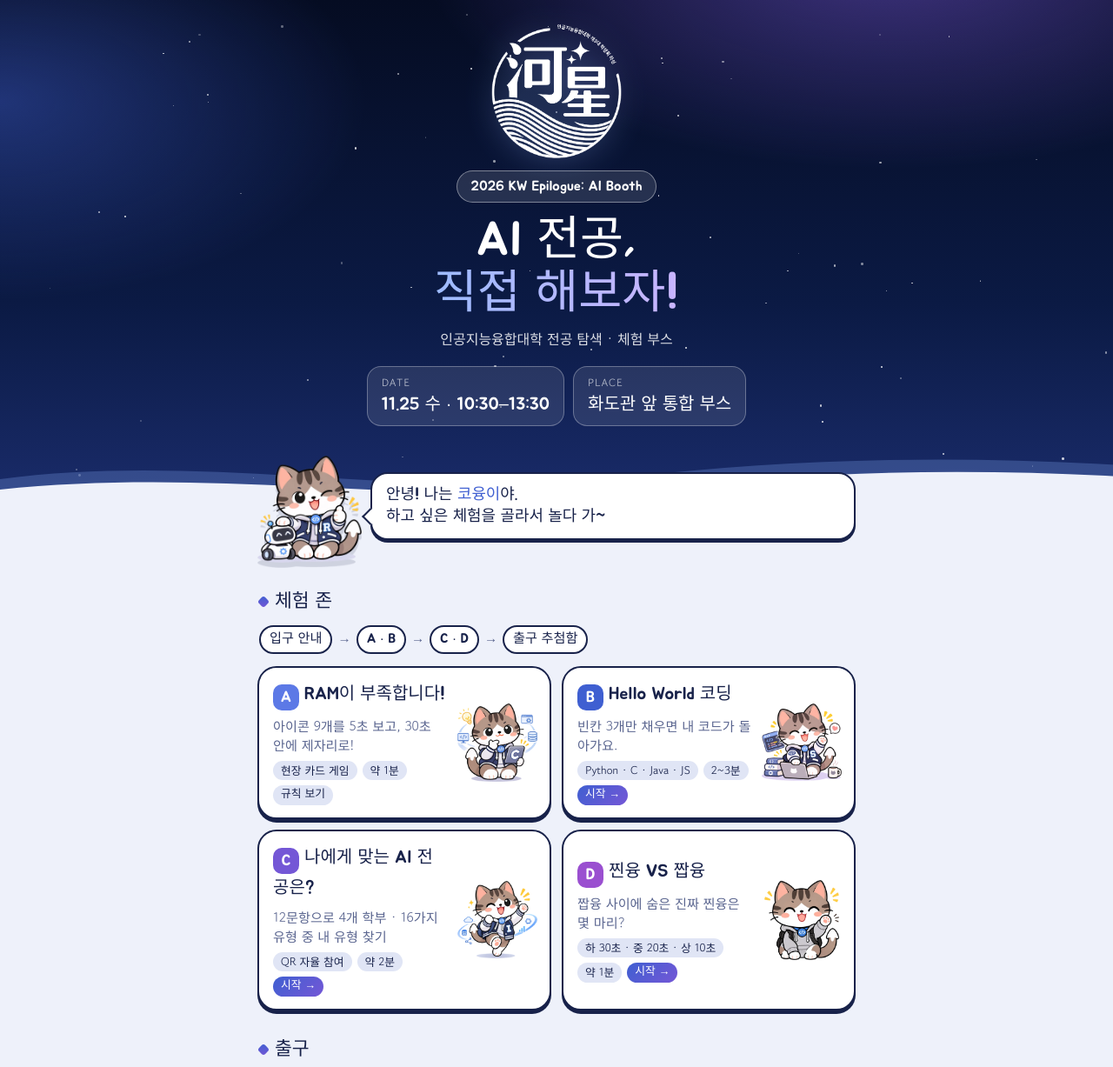
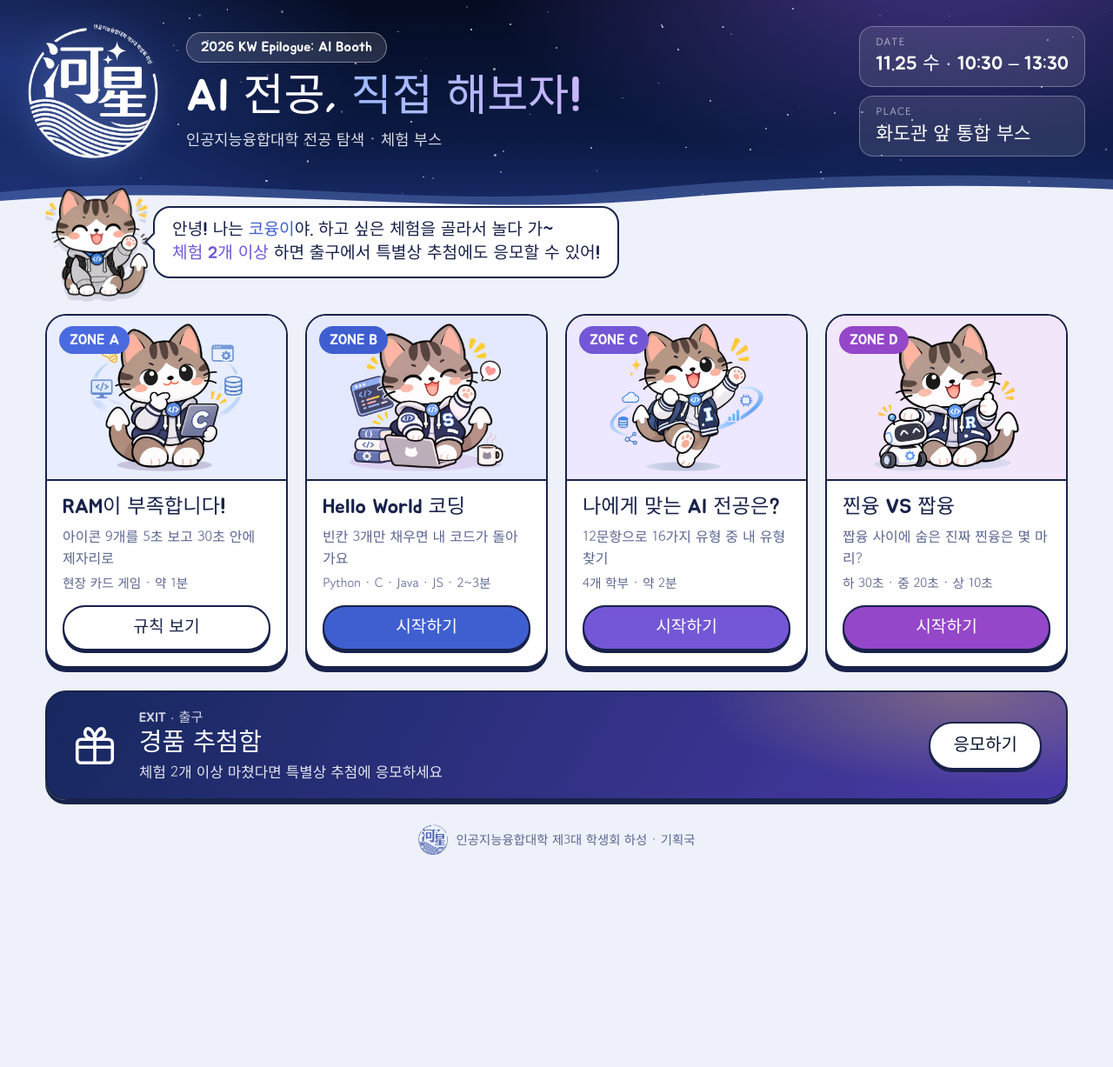
Before and after one commit to choikan/KW-AI-Booth, a plain HTML site: page index.html in a window 1280 px wide. Shown: the top 1227 px of the page at 87% size. After the commit the page ends 1023 px from the top, so only its background shows below. Drawn offline with Linux system fonts and the light colour scheme.

Commit message:
261111-02

```diff
--- a/assets/common.css
+++ b/assets/common.css
@@ -36,19 +36,15 @@
 
   --grad:linear-gradient(135deg,#3F5FD1 0%,#7457D6 100%);
 }
-@media (prefers-color-scheme: dark){
-  :root:not([data-theme="light"]){
-    --bg:#0B1636; --surface:#15245A; --ink:#EEF1FA; --line:#C9D3F5; --muted:#A9B4DB; --soft:#22357A;
-    --blue-soft:#24387F; --violet-soft:#2E2A72; --ok-soft:#14453F; --bad-soft:#4A1F3A;
-  }
-}
+/* 부스 노트북 화면이 다크 모드여도 항상 밝은 테마로 보여요 */
+:root{color-scheme:light}
 
 /* ---------- 상단 바 ---------- */
 .kw-bar{position:sticky;top:0;z-index:30;background:var(--night);color:#fff;
   background-image:radial-gradient(1px 1px at 12% 30%,#fff9 50%,transparent 51%),radial-gradient(1px 1px at 38% 70%,#fff7 50%,transparent 51%),
   radial-gradient(1.5px 1.5px at 64% 20%,#fffa 50%,transparent 51%),radial-gradient(1px 1px at 86% 60%,#fff8 50%,transparent 51%),linear-gradient(90deg,#081430,#16285E);
   padding:calc(8px + env(safe-area-inset-top,0px)) 14px 8px;}
-.kw-bar-in{max-width:980px;margin:0 auto;display:flex;align-items:center;gap:10px}
+.kw-bar-in{max-width:1240px;margin:0 auto;display:flex;align-items:center;gap:10px}
 .kw-bar a{color:#fff;text-decoration:none}
 .kw-home{display:flex;align-items:center;gap:8px;font-family:"Jua",sans-serif;font-size:1.02rem;line-height:1.1}
 .kw-home img{width:34px;height:34px;object-fit:contain}
--- a/assets/page.css
+++ b/assets/page.css
@@ -43,3 +43,12 @@ th{font-family:"Jua",sans-serif;font-weight:400;color:var(--muted)}
 .grade span{font-size:.85rem;color:var(--muted)}
 .grade .g0 b{color:var(--muted)} .grade .g1 b{color:var(--ok)} .grade .g2 b{color:var(--blue)} .grade .g3 b{color:var(--violet)}
 @media (prefers-reduced-motion: reduce){*{transition:none!important;animation:none!important}}
+
+/* ===== 노트북 화면 ===== */
+@media (min-width:900px){
+  .wrap{max-width:1180px;padding:28px 32px 48px}
+  .cols{display:grid;grid-template-columns:1fr 1fr;column-gap:40px;align-items:start}
+  .cols>.col-sticky{position:sticky;top:80px}
+  h1{font-size:3rem}
+  .hero img{width:170px}
+}
--- a/index.html
+++ b/index.html
@@ -12,171 +12,165 @@
 <link rel="stylesheet" href="assets/common.css">
 <style>
 *,*::before,*::after{box-sizing:border-box}
-body{margin:0;background:var(--bg);color:var(--ink);font-family:"Gowun Dodum","Apple SD Gothic Neo","Malgun Gothic",system-ui,sans-serif;line-height:1.6;-webkit-tap-highlight-color:transparent}
+html,body{min-height:100%}
+body{margin:0;background:var(--bg);color:var(--ink);font-family:"Gowun Dodum","Apple SD Gothic Neo","Malgun Gothic",system-ui,sans-serif;line-height:1.55;-webkit-tap-highlight-color:transparent}
 h1,h2,h3,.jua{font-family:"Jua","Apple SD Gothic Neo",sans-serif;font-weight:400}
-a{color:inherit}
 
-/* ---------- 밤하늘 히어로 ---------- */
-.sky{position:relative;overflow:hidden;color:#fff;padding:calc(28px + env(safe-area-inset-top,0px)) 20px 92px;text-align:center;
-  background:radial-gradient(900px 420px at 80% -10%,rgba(116,87,214,.55),transparent 60%),radial-gradient(700px 380px at 0% 20%,rgba(63,95,209,.45),transparent 60%),linear-gradient(180deg,#050C22 0%,#0B1A44 60%,#1A2C6B 100%)}
+/* ---------- 밤하늘 헤더 ---------- */
+.sky{position:relative;overflow:hidden;color:#fff;padding:28px 32px 64px;
+  background:radial-gradient(900px 420px at 85% -20%,rgba(116,87,214,.55),transparent 60%),radial-gradient(700px 380px at 0% 30%,rgba(63,95,209,.45),transparent 60%),linear-gradient(180deg,#050C22 0%,#0B1A44 65%,#1A2C6B 100%)}
 .stars{position:absolute;inset:0;pointer-events:none}
-.stars i{position:absolute;width:2px;height:2px;border-radius:50%;background:#fff;opacity:.8;animation:tw 3s ease-in-out infinite}
+.stars i{position:absolute;border-radius:50%;background:#fff;opacity:.8;animation:tw 3s ease-in-out infinite}
 @keyframes tw{50%{opacity:.25}}
-.shoot{position:absolute;top:18%;left:-20%;width:140px;height:2px;background:linear-gradient(90deg,transparent,#fff);transform:rotate(-18deg);opacity:.0;animation:sh 7s 2s linear infinite}
-@keyframes sh{0%{left:-20%;top:12%;opacity:0}4%{opacity:.9}12%{left:110%;top:40%;opacity:0}100%{opacity:0}}
-.sky-in{position:relative;max-width:640px;margin:0 auto}
-.logo{width:150px;height:auto;display:block;margin:0 auto 14px;filter:drop-shadow(0 0 18px rgba(141,178,255,.45))}
-.pill{display:inline-block;font-family:"Jua",sans-serif;font-size:1rem;padding:5px 16px;border-radius:999px;background:rgba(255,255,255,.12);border:1.5px solid rgba(255,255,255,.4)}
-.sky h1{font-size:clamp(2.2rem,8vw,3.4rem);line-height:1.12;margin:14px 0 8px}
+.sky-in{position:relative;max-width:1240px;margin:0 auto;display:flex;align-items:center;gap:32px}
+.logo{width:150px;height:auto;flex:none;filter:drop-shadow(0 0 18px rgba(141,178,255,.45))}
+.title{flex:1;min-width:0}
+.pill{display:inline-block;font-family:"Jua",sans-serif;font-size:1rem;padding:4px 16px;border-radius:999px;background:rgba(255,255,255,.12);border:1.5px solid rgba(255,255,255,.4)}
+.sky h1{font-size:3.2rem;line-height:1.1;margin:12px 0 6px}
 .sky h1 em{font-style:normal;background:linear-gradient(90deg,#9DBBFF,#C9B5FF);-webkit-background-clip:text;background-clip:text;color:transparent}
-.sky p{margin:0;opacity:.85}
-.info{display:flex;justify-content:center;gap:10px;margin-top:18px;flex-wrap:wrap}
-.info div{background:rgba(255,255,255,.1);border:1.5px solid rgba(255,255,255,.3);border-radius:16px;padding:8px 16px;text-align:left}
-.info small{display:block;font-size:.75rem;opacity:.7;letter-spacing:.08em}
-.info b{font-family:"Jua",sans-serif;font-weight:400;font-size:1.25rem}
-.wave{position:absolute;left:0;right:0;bottom:-1px;height:70px;display:block}
+.sky p{margin:0;opacity:.85;font-size:1.1rem}
+.info{display:flex;flex-direction:column;gap:10px;flex:none}
+.info div{background:rgba(255,255,255,.1);border:1.5px solid rgba(255,255,255,.3);border-radius:16px;padding:8px 18px;min-width:230px}
+.info small{display:block;font-size:.75rem;opacity:.7;letter-spacing:.1em}
+.info b{font-family:"Jua",sans-serif;font-weight:400;font-size:1.35rem}
+.wave{position:absolute;left:0;right:0;bottom:-1px;height:56px;display:block}
 
 /* ---------- 본문 ---------- */
-.wrap{max-width:720px;margin:-58px auto 0;padding:0 16px 48px;position:relative}
-.hello{display:flex;align-items:flex-end;gap:10px;margin-bottom:18px}
-.hello img{width:120px;height:auto;flex:none;filter:drop-shadow(0 6px 0 rgba(24,34,74,.15))}
-.say{position:relative;flex:1;background:var(--surface);border:2.5px solid var(--line);border-radius:20px;padding:12px 16px;font-family:"Jua",sans-serif;font-size:1.12rem;line-height:1.4;box-shadow:0 3px 0 var(--line);margin-bottom:26px}
-.say::after{content:"";position:absolute;left:-9px;bottom:18px;width:14px;height:14px;background:var(--surface);border-left:2.5px solid var(--line);border-bottom:2.5px solid var(--line);transform:rotate(45deg)}
+.wrap{max-width:1240px;margin:-30px auto 0;padding:0 32px 40px;position:relative}
+.hello{display:flex;align-items:center;gap:6px;margin:0 0 20px}
+.hello img{width:118px;height:auto;flex:none;filter:drop-shadow(0 6px 0 rgba(24,34,74,.12))}
+.say{position:relative;background:var(--surface);border:2.5px solid var(--line);border-radius:20px;padding:12px 20px;font-family:"Jua",sans-serif;font-size:1.2rem;line-height:1.45}
+.say::after{content:"";position:absolute;left:-9px;top:50%;margin-top:-7px;width:14px;height:14px;background:var(--surface);border-left:2.5px solid var(--line);border-bottom:2.5px solid var(--line);transform:rotate(45deg)}
 .say b{color:var(--blue);font-weight:400}
-.sec{font-family:"Jua",sans-serif;font-size:1.35rem;margin:28px 2px 10px;display:flex;align-items:center;gap:8px}
-.sec::before{content:"";width:10px;height:10px;border-radius:3px;background:var(--grad);transform:rotate(45deg)}
+.say span{color:var(--violet)}
 
-.flow{display:flex;align-items:center;gap:6px;flex-wrap:wrap;font-family:"Jua",sans-serif;font-size:.95rem;color:var(--muted);margin:0 2px 14px}
-.flow span{background:var(--surface);border:2px solid var(--line);border-radius:999px;padding:2px 10px;color:var(--ink)}
-.flow i{font-style:normal}
+.zones{display:grid;grid-template-columns:repeat(4,1fr);gap:20px}
+.zone{display:flex;flex-direction:column;text-decoration:none;color:var(--ink);background:var(--surface);border:2.5px solid var(--line);border-radius:24px;overflow:hidden;box-shadow:0 5px 0 var(--line);transition:transform .12s,box-shadow .12s}
+.zone:hover{transform:translateY(-4px);box-shadow:0 9px 0 var(--line)}
+.zone:active{transform:translateY(5px);box-shadow:0 0 0 var(--line)}
+.zone:focus-visible{outline:4px solid var(--violet);outline-offset:4px}
+.zone .pic{position:relative;height:190px;display:flex;align-items:center;justify-content:center;border-bottom:2.5px solid var(--line)}
+.zone .pic img{height:170px;width:auto;max-width:90%;object-fit:contain}
+.zone .letter{position:absolute;left:14px;top:12px;font-family:"Jua",sans-serif;font-size:1.05rem;color:#fff;border-radius:999px;padding:3px 12px}
+.zone .body{flex:1;display:flex;flex-direction:column;padding:16px 18px 18px}
+.zone h3{font-size:1.45rem;line-height:1.25;margin:0 0 6px}
+.zone p{margin:0;color:var(--muted);font-size:1rem}
+.zone .meta{margin-top:6px;font-size:.92rem;color:var(--muted)}
+.zone .btn{margin-top:auto;padding-top:14px}
+.zone .btn span{display:block;text-align:center;font-family:"Jua",sans-serif;font-size:1.2rem;color:#fff;border:2.5px solid var(--line);border-radius:999px;padding:9px;box-shadow:0 3px 0 var(--line)}
+.za .pic{background:#E8EEFF}.za .letter,.za .btn span{background:#4A6BE0}
+.zb .pic{background:#E4E9FF}.zb .letter,.zb .btn span{background:var(--blue)}
+.zc .pic{background:#EDE7FF}.zc .letter,.zc .btn span{background:var(--violet)}
+.zd .pic{background:#F2E6FB}.zd .letter,.zd .btn span{background:#9447C9}
+.za .btn span{background:var(--surface);color:var(--ink)}
 
-.zones{display:grid;grid-template-columns:repeat(2,1fr);gap:12px}
-@media (max-width:560px){.zones{grid-template-columns:1fr}}
-.zone{position:relative;display:flex;gap:12px;align-items:center;text-decoration:none;background:var(--surface);border:2.5px solid var(--line);border-radius:22px;padding:14px 14px 14px 16px;box-shadow:0 4px 0 var(--line);transition:transform .08s,box-shadow .08s;min-height:132px}
-.zone:active{transform:translateY(4px);box-shadow:0 0 0 var(--line)}
-.zone:focus-visible{outline:3px solid var(--violet);outline-offset:3px}
-.zone .txt{flex:1;min-width:0}
-.zone .letter{display:inline-flex;align-items:center;justify-content:center;width:30px;height:30px;border-radius:10px;color:#fff;font-family:"Jua",sans-serif;font-size:1.1rem;margin-right:6px;vertical-align:-3px}
-.zone h3{display:inline;font-size:1.25rem;margin:0}
-.zone p{margin:6px 0 8px;font-size:.95rem;color:var(--muted);line-height:1.45}
-.zone .meta{display:flex;gap:6px;flex-wrap:wrap}
-.zone .meta span{font-size:.8rem;border-radius:999px;padding:1px 9px;background:var(--soft);color:var(--ink)}
-.zone img{width:92px;height:92px;object-fit:contain;flex:none}
-.zone .meta span.go{background:var(--grad);color:#fff;font-family:"Jua",sans-serif}
-.zone.offline .meta span.go{background:var(--soft);color:var(--ink)}
-.za .letter{background:#5C79E6}.zb .letter{background:var(--blue)}.zc .letter{background:var(--violet)}.zd .letter{background:#9A4FD0}
+.exit{display:flex;align-items:center;gap:24px;margin-top:26px;text-decoration:none;color:#fff;border:2.5px solid var(--line);border-radius:24px;padding:18px 28px;box-shadow:0 5px 0 var(--line);
+  background:radial-gradient(500px 180px at 90% 0%,rgba(255,212,92,.3),transparent 60%),linear-gradient(120deg,#16285E,#4B3AA8)}
+.exit:hover{filter:brightness(1.06)}
+.exit:active{transform:translateY(5px);box-shadow:none}
+.exit .tagx{font-family:"Jua",sans-serif;font-size:.95rem;opacity:.8}
+.exit h3{margin:0;font-size:1.8rem;line-height:1.2}
+.exit p{margin:2px 0 0;opacity:.88;font-size:1.05rem}
+.exit .cta{margin-left:auto;flex:none;background:#fff;color:var(--night);font-family:"Jua",sans-serif;font-size:1.25rem;border-radius:999px;padding:10px 26px;border:2.5px solid var(--line);box-shadow:0 3px 0 var(--line)}
+footer{display:flex;align-items:center;justify-content:center;gap:10px;color:var(--muted);font-size:.9rem;margin-top:28px}
+footer img{width:34px}
 
-.exit{display:flex;align-items:center;gap:14px;text-decoration:none;color:#fff;border:2.5px solid var(--line);border-radius:24px;padding:18px;box-shadow:0 4px 0 var(--line);
-  background:radial-gradient(400px 160px at 90% 0%,rgba(255,212,92,.35),transparent 60%),linear-gradient(135deg,#1B2C6E,#4B3AA8)}
-.exit:active{transform:translateY(4px);box-shadow:none}
-.exit .box{flex:none;width:76px;height:76px;border-radius:20px;background:rgba(255,255,255,.14);border:2px solid rgba(255,255,255,.45);display:flex;align-items:center;justify-content:center}
-.exit h3{margin:0;font-size:1.4rem}
-.exit p{margin:4px 0 0;opacity:.85;font-size:.95rem;line-height:1.45}
-.exit .cta{display:inline-block;margin-top:10px;background:#fff;color:var(--night);font-family:"Jua",sans-serif;border-radius:999px;padding:5px 14px}
-
-.rules{background:var(--surface);border:2.5px solid var(--line);border-radius:20px;padding:6px 18px;margin-top:12px}
-.rules li{padding:8px 0;border-bottom:1px dashed var(--soft)}
-.rules li:last-child{border-bottom:0}
-.rules ul{list-style:none;margin:0;padding:0}
-.rules b{font-family:"Jua",sans-serif;font-weight:400;color:var(--violet)}
-footer{text-align:center;color:var(--muted);font-size:.85rem;margin-top:34px}
-footer img{width:46px;display:block;margin:0 auto 6px;opacity:.9}
-@media (prefers-reduced-motion: reduce){.stars i,.shoot{animation:none}}
+/* 작은 화면 */
+@media (max-width:1100px){ .zones{grid-template-columns:repeat(2,1fr)} }
+@media (max-width:760px){
+  .sky{padding:22px 18px 56px}.sky-in{flex-direction:column;text-align:center;gap:14px}.logo{width:120px}.sky h1{font-size:2.4rem}
+  .info{flex-direction:row;flex-wrap:wrap;justify-content:center}.info div{min-width:0;text-align:left}
+  .wrap{padding:0 16px 32px}.say{font-size:1.05rem}.hello img{width:96px}
+  .exit{flex-wrap:wrap;padding:18px}.exit .cta{margin-left:0}
+}
+@media (max-width:520px){ .zones{grid-template-columns:1fr} .zone .pic{height:160px}.zone .pic img{height:140px} }
+@media (prefers-reduced-motion: reduce){.stars i{animation:none}.zone{transition:none}}
 </style>
 </head>
 <body>
 
 <header class="sky">
   <div class="stars" id="stars" aria-hidden="true"></div>
-  <i class="shoot" aria-hidden="true"></i>
   <div class="sky-in">
     <img class="logo" src="assets/img/logo-white.png" alt="인공지능융합대학 제3대 학생회 하성 로고">
-    <span class="pill">2026 KW Epilogue: AI Booth</span>
-    <h1>AI 전공,<br><em>직접 해보자!</em></h1>
-    <p>인공지능융합대학 전공 탐색 · 체험 부스</p>
+    <div class="title">
+      <span class="pill">2026 KW Epilogue: AI Booth</span>
+      <h1>AI 전공, <em>직접 해보자!</em></h1>
+      <p>인공지능융합대학 전공 탐색 · 체험 부스</p>
+    </div>
     <div class="info">
-      <div><small>DATE</small><b>11.25 수 · 10:30–13:30</b></div>
+      <div><small>DATE</small><b>11.25 수 · 10:30 – 13:30</b></div>
       <div><small>PLACE</small><b>화도관 앞 통합 부스</b></div>
     </div>
   </div>
-  <svg class="wave" viewBox="0 0 1440 70" preserveAspectRatio="none" aria-hidden="true">
-    <path d="M0 38 C 240 6, 480 64, 720 36 S 1200 10, 1440 34 V70 H0Z" fill="rgba(141,178,255,.25)"/>
-    <path d="M0 50 C 260 22, 520 74, 760 48 S 1220 26, 1440 46 V70 H0Z" fill="var(--bg)"/>
+  <svg class="wave" viewBox="0 0 1440 56" preserveAspectRatio="none" aria-hidden="true">
+    <path d="M0 30 C 240 4, 480 52, 720 28 S 1200 6, 1440 26 V56 H0Z" fill="rgba(141,178,255,.25)"/>
+    <path d="M0 40 C 260 18, 520 60, 760 38 S 1220 20, 1440 36 V56 H0Z" fill="var(--bg)"/>
   </svg>
 </header>
 
 <main class="wrap">
   <div class="hello">
-    <img src="assets/img/koyung-rb.webp" alt="엄지 척 하는 코융이">
-    <div class="say">안녕! 나는 <b>코융이</b>야.<br>하고 싶은 체험을 골라서 놀다 가~</div>
+    <img src="assets/img/koyung-hi.webp" alt="손 흔드는 코융이">
+    <div class="say">안녕! 나는 <b>코융이</b>야. 하고 싶은 체험을 골라서 놀다 가~<br><span>체험 2개 이상</span> 하면 출구에서 특별상 추첨에도 응모할 수 있어!</div>
   </div>
 
-  <h2 class="sec">체험 존</h2>
-  <div class="flow" aria-label="부스 동선"><span>입구 안내</span><i>→</i><span>A · B</span><i>→</i><span>C · D</span><i>→</i><span>출구 추첨함</span></div>
-
   <div class="zones">
-    <a class="zone za offline" href="ram/">
-      <div class="txt">
-        <span class="letter">A</span><h3>RAM이 부족합니다!</h3>
-        <p>아이콘 9개를 5초 보고, 30초 안에 제자리로!</p>
-        <div class="meta"><span>현장 카드 게임</span><span>약 1분</span><span class="go">규칙 보기</span></div>
+    <a class="zone za" href="ram/">
+      <div class="pic"><span class="letter">ZONE A</span><img src="assets/img/koyung-ce.webp" alt=""></div>
+      <div class="body">
+        <h3>RAM이 부족합니다!</h3>
+        <p>아이콘 9개를 5초 보고 30초 안에 제자리로</p>
+        <div class="meta">현장 카드 게임 · 약 1분</div>
+        <div class="btn"><span>규칙 보기</span></div>
       </div>
-      <img src="assets/img/koyung-ce.webp" alt="">
     </a>
     <a class="zone zb" href="coding/">
-      <div class="txt">
-        <span class="letter">B</span><h3>Hello World 코딩</h3>
-        <p>빈칸 3개만 채우면 내 코드가 돌아가요.</p>
-        <div class="meta"><span>Python · C · Java · JS</span><span>2~3분</span><span class="go">시작 →</span></div>
+      <div class="pic"><span class="letter">ZONE B</span><img src="assets/img/koyung-sw.webp" alt=""></div>
+      <div class="body">
+        <h3>Hello World 코딩</h3>
+        <p>빈칸 3개만 채우면 내 코드가 돌아가요</p>
+        <div class="meta">Python · C · Java · JS · 2~3분</div>
+        <div class="btn"><span>시작하기</span></div>
       </div>
-      <img src="assets/img/koyung-sw.webp" alt="">
     </a>
     <a class="zone zc" href="major/">
-      <div class="txt">
-        <span class="letter">C</span><h3>나에게 맞는 AI 전공은?</h3>
-        <p>12문항으로 4개 학부 · 16가지 유형 중 내 유형 찾기</p>
-        <div class="meta"><span>QR 자율 참여</span><span>약 2분</span><span class="go">시작 →</span></div>
+      <div class="pic"><span class="letter">ZONE C</span><img src="assets/img/koyung-if.webp" alt=""></div>
+      <div class="body">
+        <h3>나에게 맞는 AI 전공은?</h3>
+        <p>12문항으로 16가지 유형 중 내 유형 찾기</p>
+        <div class="meta">4개 학부 · 약 2분</div>
+        <div class="btn"><span>시작하기</span></div>
       </div>
-      <img src="assets/img/koyung-if.webp" alt="">
     </a>
     <a class="zone zd" href="jjinyung/">
-      <div class="txt">
-        <span class="letter">D</span><h3>찐융 VS 짭융</h3>
+      <div class="pic"><span class="letter">ZONE D</span><img src="assets/img/koyung-rb.webp" alt=""></div>
+      <div class="body">
+        <h3>찐융 VS 짭융</h3>
         <p>짭융 사이에 숨은 진짜 찐융은 몇 마리?</p>
-        <div class="meta"><span>하 30초 · 중 20초 · 상 10초</span><span>약 1분</span><span class="go">시작 →</span></div>
+        <div class="meta">하 30초 · 중 20초 · 상 10초</div>
+        <div class="btn"><span>시작하기</span></div>
       </div>
-      <img src="assets/img/koyung-hi.webp" alt="">
     </a>
   </div>
 
-  <h2 class="sec">출구</h2>
   <a class="exit" href="raffle/">
-    <div class="box" aria-hidden="true"><svg width="44" height="44" viewBox="0 0 24 24" fill="none" stroke="#fff" stroke-width="1.8" stroke-linecap="round" stroke-linejoin="round"><rect x="3" y="9" width="18" height="12" rx="2"/><path d="M3 13h18M9 6.5 12 9l3-2.5M12 9v12"/><path d="M8.5 3.5c1.5 0 3.5 2.5 3.5 5.5-3 0-5-1.6-5-3.2 0-1.3.6-2.3 1.5-2.3zM15.5 3.5c-1.5 0-3.5 2.5-3.5 5.5 3 0 5-1.6 5-3.2 0-1.3-.6-2.3-1.5-2.3z"/></svg></div>
+    <svg width="54" height="54" viewBox="0 0 24 24" fill="none" stroke="#fff" stroke-width="1.6" stroke-linecap="round" stroke-linejoin="round" aria-hidden="true" style="flex:none"><rect x="3" y="9" width="18" height="12" rx="2"/><path d="M3 13h18M12 9v12"/><path d="M8.5 3.5c1.5 0 3.5 2.5 3.5 5.5-3 0-5-1.6-5-3.2 0-1.3.6-2.3 1.5-2.3zM15.5 3.5c-1.5 0-3.5 2.5-3.5 5.5 3 0 5-1.6 5-3.2 0-1.3-.6-2.3-1.5-2.3z"/></svg>
     <div>
+      <div class="tagx">EXIT · 출구</div>
       <h3>경품 추첨함</h3>
-      <p>체험을 2개 이상 마쳤다면 특별상 추첨에 응모하세요.</p>
-      <span class="cta">응모하러 가기 →</span>
+      <p>체험 2개 이상 마쳤다면 특별상 추첨에 응모하세요</p>
     </div>
+    <span class="cta">응모하기</span>
   </a>
 
-  <div class="rules">
-    <ul>
-      <li><b>골라서 참여</b> · 4가지 체험 모두 할 필요 없어요. 원하는 것만 즐겨요.</li>
-      <li><b>경품</b> · 체험별 등급에 따라 출구에서 1인 1회 받아요.</li>
-      <li><b>특별상</b> · 2개 이상 체험하면 추첨함에 응모할 수 있어요.</li>
-    </ul>
-  </div>
-
-  <footer>
-    <img src="assets/img/logo-blue.png" alt="">
-    인공지능융합대학 제3대 학생회 하성 · 기획국
-  </footer>
+  <footer><img src="assets/img/logo-blue.png" alt="">인공지능융합대학 제3대 학생회 하성 · 기획국</footer>
 </main>
 
 <script>
 (function(){
   const box=document.getElementById("stars"); let h="";
-  for(let i=0;i<70;i++){ const s=(Math.random()*1.8+1).toFixed(1);
+  for(let i=0;i<90;i++){ const s=(Math.random()*1.8+1).toFixed(1);
     h+=`<i style="left:${(Math.random()*100).toFixed(2)}%;top:${(Math.random()*100).toFixed(2)}%;width:${s}px;height:${s}px;animation-delay:${(Math.random()*3).toFixed(2)}s"></i>`; }
   box.innerHTML=h;
 })();
```
Also changed, not shown: jjinyung/index.html (+29 -3 lines), major/index.html (+45 -13 lines), raffle/index.html (+15 -0 lines), ram/index.html (+10 -6 lines), 1 other file.
